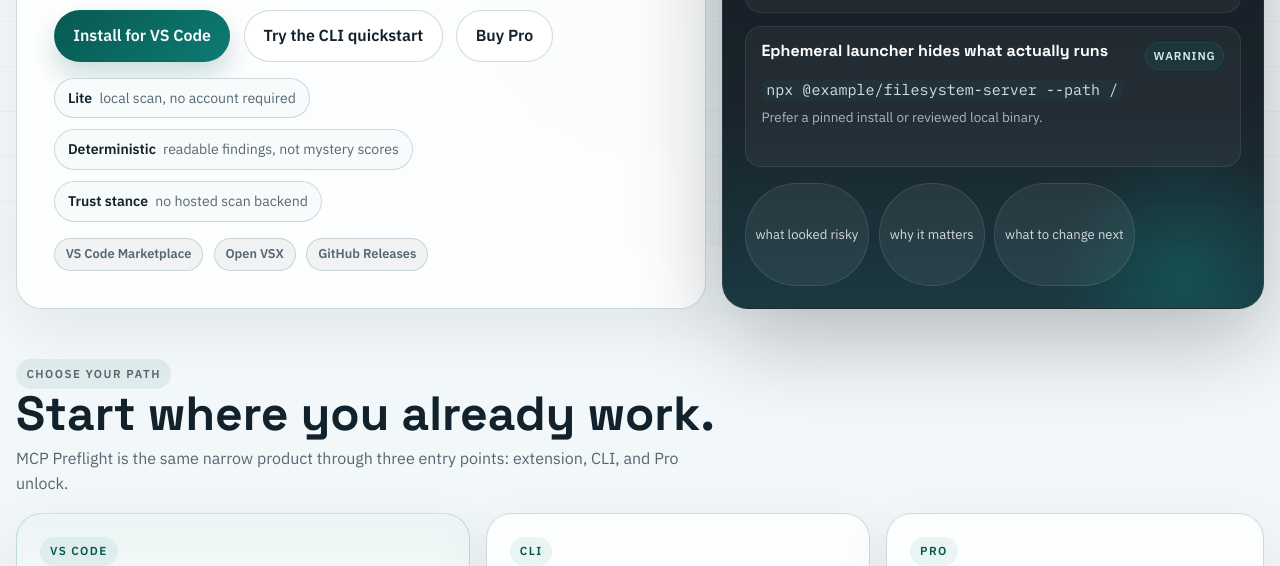
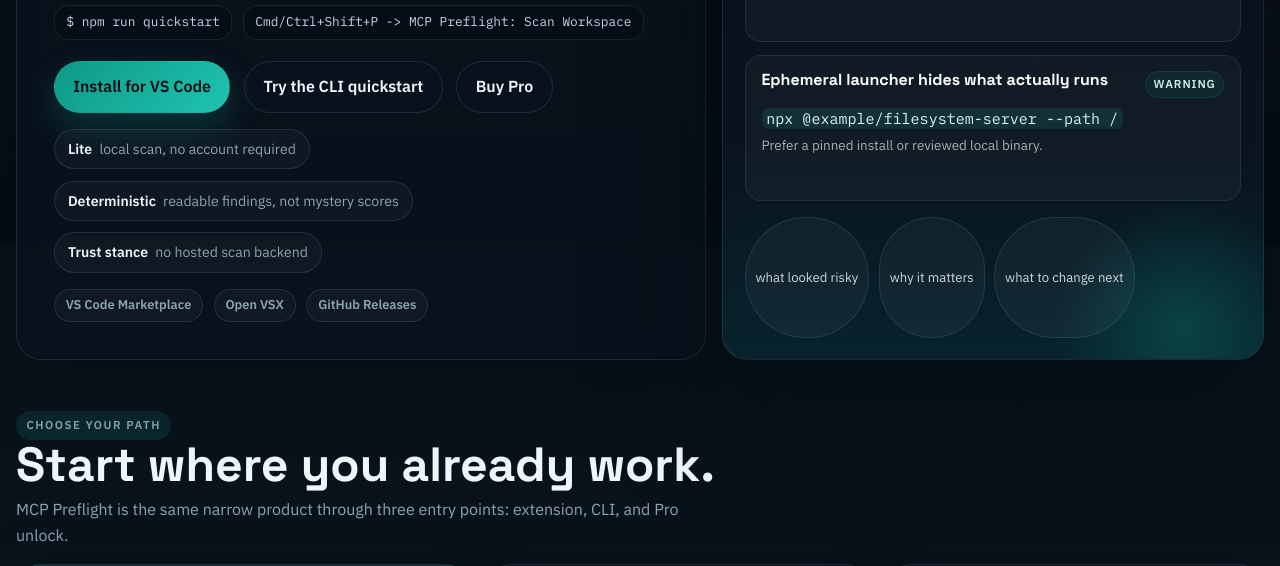
Before and after one commit to TimesAndPlaces/mcp-preflight, a website: page site/index.html in a window 1280 px wide. Shown: the part 554-1120 px from the top of the page. Drawn offline with Linux system fonts and the light colour scheme.

Commit message:
Shift site to dark developer-first design

```diff
--- a/site/index.html
+++ b/site/index.html
@@ -6,7 +6,7 @@
   <title>MCP Preflight | Check an MCP server before you trust it</title>
   <meta name="description" content="MCP Preflight is a local-first MCP security scanner for configs, prompts, and repo manifests.">
   <link rel="canonical" href="https://mcppreflight.com/">
-  <link rel="stylesheet" href="/styles.css?v=20260308-2">
+  <link rel="stylesheet" href="/styles.css?v=20260308-3">
   <link rel="icon" href="/favicon.svg" type="image/svg+xml">
 </head>
 <body>
@@ -35,6 +35,10 @@
           <p class="kicker">Local-first MCP preflight</p>
           <h1>Check an MCP server <span class="highlight">before you trust it.</span></h1>
           <p class="lead">Before you run a new MCP server or ship an agent workflow, run one scan and get a deterministic verdict with plain-language fixes.</p>
+          <div class="hero-command-row">
+            <span class="prompt-chip">$ npm run quickstart</span>
+            <span class="prompt-chip">Cmd/Ctrl+Shift+P -> MCP Preflight: Scan Workspace</span>
+          </div>
           <div class="action-row">
             <a class="button" href="https://marketplace.visualstudio.com/items?itemName=mcp-preflight.mcp-preflight-vscode">Install for VS Code</a>
             <a class="button-secondary" href="https://github.com/TimesAndPlaces/mcp-preflight#fast-start">Try the CLI quickstart</a>
--- a/site/styles.css
+++ b/site/styles.css
@@ -1,22 +1,22 @@
 @import url("https://fonts.googleapis.com/css2?family=IBM+Plex+Mono:wght@400;500&family=IBM+Plex+Sans:wght@400;500;600&family=Space+Grotesk:wght@500;700&display=swap");
 
 :root {
-  --paper: #eef4f6;
-  --paper-strong: #f7fbfc;
-  --surface: rgba(255, 255, 255, 0.8);
-  --surface-strong: rgba(255, 255, 255, 0.92);
-  --ink: #12222d;
-  --ink-soft: #566773;
-  --line: rgba(144, 167, 178, 0.42);
-  --line-strong: rgba(110, 135, 148, 0.55);
-  --accent: #0d7b72;
-  --accent-strong: #085951;
-  --signal: #d38733;
-  --signal-soft: #fff0dd;
-  --steel: #17384c;
-  --night: #0f1a22;
-  --shadow: 0 20px 60px rgba(18, 34, 45, 0.08);
-  --shadow-strong: 0 28px 90px rgba(8, 15, 20, 0.28);
+  --paper: #071018;
+  --paper-strong: #0b1620;
+  --surface: rgba(10, 19, 29, 0.84);
+  --surface-strong: rgba(12, 22, 33, 0.94);
+  --ink: #edf6fb;
+  --ink-soft: #8ea4b2;
+  --line: rgba(123, 156, 176, 0.18);
+  --line-strong: rgba(148, 185, 207, 0.32);
+  --accent: #1ec4b2;
+  --accent-strong: #109886;
+  --signal: #f0a14b;
+  --signal-soft: rgba(240, 161, 75, 0.12);
+  --steel: #d7e5ee;
+  --night: #040a0f;
+  --shadow: 0 24px 70px rgba(2, 8, 13, 0.34);
+  --shadow-strong: 0 36px 120px rgba(2, 8, 13, 0.52);
   --radius-lg: 1.25rem;
   --radius-xl: 1.6rem;
 }
@@ -36,7 +36,10 @@ body {
   color: var(--ink);
   font-family: "IBM Plex Sans", sans-serif;
   line-height: 1.6;
-  background: linear-gradient(180deg, #f8fcfd 0%, #eef4f6 48%, #e7eef1 100%);
+  background:
+    radial-gradient(circle at top, rgba(30, 196, 178, 0.12), transparent 28rem),
+    radial-gradient(circle at 82% 14%, rgba(240, 161, 75, 0.11), transparent 18rem),
+    linear-gradient(180deg, #071018 0%, #09131c 38%, #081019 100%);
 }
 
 body::before {
@@ -45,23 +48,33 @@ body::before {
   inset: 0;
   z-index: -2;
   pointer-events: none;
-  opacity: 0.82;
+  opacity: 1;
   background:
-    radial-gradient(circle at 10% 8%, rgba(13, 123, 114, 0.14), transparent 22rem),
-    radial-gradient(circle at 85% 11%, rgba(211, 135, 51, 0.18), transparent 18rem),
-    radial-gradient(circle at 50% 65%, rgba(23, 56, 76, 0.06), transparent 30rem),
-    repeating-linear-gradient(90deg, transparent 0 44px, rgba(18, 34, 45, 0.035) 44px 45px),
-    repeating-linear-gradient(0deg, transparent 0 44px, rgba(18, 34, 45, 0.035) 44px 45px);
+    linear-gradient(180deg, rgba(4, 10, 15, 0) 0%, rgba(4, 10, 15, 0.55) 100%),
+    repeating-linear-gradient(90deg, transparent 0 46px, rgba(142, 164, 178, 0.055) 46px 47px),
+    repeating-linear-gradient(0deg, transparent 0 46px, rgba(142, 164, 178, 0.055) 46px 47px);
+}
+
+body::after {
+  content: "";
+  position: fixed;
+  inset: 0;
+  z-index: -1;
+  pointer-events: none;
+  background:
+    linear-gradient(180deg, rgba(255, 255, 255, 0.015), rgba(255, 255, 255, 0)),
+    radial-gradient(circle at 20% 0%, rgba(30, 196, 178, 0.08), transparent 24rem);
+  mix-blend-mode: screen;
 }
 
 a {
-  color: var(--accent-strong);
+  color: #73dccf;
   text-decoration-thickness: 0.08em;
   text-underline-offset: 0.18em;
 }
 
 a:hover {
-  color: var(--accent);
+  color: #bff8ef;
 }
 
 img {
@@ -76,7 +89,8 @@ pre {
 code {
   padding: 0.08rem 0.3rem;
   border-radius: 0.45rem;
-  background: rgba(13, 123, 114, 0.08);
+  background: rgba(30, 196, 178, 0.12);
+  color: #d5f7f1;
 }
 
 pre {
@@ -85,9 +99,12 @@ pre {
   overflow-x: auto;
   border-radius: 1rem;
   border: 1px solid var(--line);
-  background: rgba(248, 251, 252, 0.92);
+  background:
+    linear-gradient(180deg, rgba(8, 16, 24, 0.95), rgba(10, 18, 27, 0.94)),
+    rgba(8, 16, 24, 0.94);
   color: var(--steel);
   font-size: 0.92rem;
+  box-shadow: inset 0 1px 0 rgba(255, 255, 255, 0.02);
 }
 
 .shell {
@@ -111,9 +128,9 @@ pre {
   padding: 0.85rem 1rem;
   border: 1px solid var(--line);
   border-radius: 1.25rem;
-  background: rgba(255, 255, 255, 0.72);
+  background: rgba(7, 16, 24, 0.74);
   backdrop-filter: blur(16px);
-  box-shadow: 0 10px 36px rgba(18, 34, 45, 0.08);
+  box-shadow: 0 16px 46px rgba(2, 8, 13, 0.28);
 }
 
 .brand {
@@ -242,8 +259,8 @@ pre {
   margin: 0;
   padding: 0.34rem 0.65rem;
   border-radius: 999px;
-  background: rgba(8, 89, 81, 0.08);
-  color: var(--accent-strong);
+  background: rgba(30, 196, 178, 0.12);
+  color: #8de7db;
   text-transform: uppercase;
   letter-spacing: 0.13em;
   font-size: 0.72rem;
@@ -275,6 +292,28 @@ pre {
 .home-hero .lead {
   max-width: 34rem;
   font-size: 1.14rem;
+}
+
+.hero-command-row {
+  display: flex;
+  gap: 0.65rem;
+  flex-wrap: wrap;
+  margin-top: 1rem;
+}
+
+.prompt-chip {
+  display: inline-flex;
+  align-items: center;
+  min-height: 2.2rem;
+  padding: 0.48rem 0.72rem;
+  border-radius: 0.9rem;
+  border: 1px solid rgba(138, 182, 204, 0.12);
+  background: rgba(4, 10, 15, 0.34);
+  color: #c5d8e3;
+  font-family: "IBM Plex Mono", monospace;
+  font-size: 0.8rem;
+  line-height: 1.35;
+  box-shadow: inset 0 1px 0 rgba(255, 255, 255, 0.02);
 }
 
 .highlight {
@@ -310,20 +349,20 @@ pre {
 }
 
 .button {
-  color: #f7fbfc;
+  color: #041015;
   background: linear-gradient(135deg, var(--accent-strong) 0%, var(--accent) 100%);
-  box-shadow: 0 14px 26px rgba(8, 89, 81, 0.2);
+  box-shadow: 0 14px 34px rgba(16, 152, 134, 0.28);
 }
 
 .button:hover {
-  color: #fff;
+  color: #041015;
   transform: translateY(-1px);
 }
 
 .button-secondary {
   color: var(--ink);
   border-color: var(--line);
-  background: rgba(255, 255, 255, 0.78);
+  background: rgba(11, 21, 31, 0.76);
 }
 
 .button-secondary:hover {
@@ -350,7 +389,7 @@ pre {
   align-items: center;
   padding: 0.35rem 0.68rem;
   border-radius: 999px;
-  background: rgba(18, 34, 45, 0.05);
+  background: rgba(255, 255, 255, 0.03);
   border: 1px solid var(--line);
   color: var(--ink-soft);
   font-size: 0.8rem;
@@ -364,7 +403,7 @@ pre {
   padding: 0.5rem 0.82rem;
   border-radius: 999px;
   border: 1px solid var(--line);
-  background: rgba(248, 251, 252, 0.88);
+  background: rgba(255, 255, 255, 0.03);
   color: var(--ink-soft);
   font-size: 0.88rem;
 }
@@ -386,10 +425,10 @@ pre {
   height: 100%;
   padding: 1.35rem;
   border-radius: var(--radius-xl);
-  border: 1px solid rgba(255, 255, 255, 0.08);
+  border: 1px solid rgba(138, 182, 204, 0.14);
   color: #eef5f7;
   background:
-    linear-gradient(180deg, rgba(11, 19, 25, 0.98) 0%, rgba(16, 26, 34, 0.96) 72%, rgba(12, 44, 53, 0.94) 100%);
+    linear-gradient(180deg, rgba(8, 16, 25, 0.98) 0%, rgba(10, 20, 31, 0.97) 72%, rgba(8, 37, 46, 0.95) 100%);
   box-shadow: var(--shadow-strong);
 }
 
@@ -413,8 +452,8 @@ pre {
 .decision-item {
   padding: 0.95rem 1rem;
   border-radius: 1rem;
-  border: 1px solid rgba(255, 255, 255, 0.08);
-  background: rgba(255, 255, 255, 0.045);
+  border: 1px solid rgba(138, 182, 204, 0.12);
+  background: rgba(255, 255, 255, 0.035);
 }
 
 .decision-item header {
@@ -567,6 +606,12 @@ pre {
   padding: 0.34rem 0.62rem;
 }
 
+.decision-footer .scan-tag,
+.scan-footer .scan-tag {
+  background: rgba(255, 255, 255, 0.04);
+  border-color: rgba(138, 182, 204, 0.14);
+}
+
 .finding-list {
   display: grid;
   gap: 0.8rem;
@@ -696,7 +741,9 @@ pre {
 .finding-frame {
   border: 1px solid var(--line);
   border-radius: var(--radius-xl);
-  background: var(--surface);
+  background:
+    linear-gradient(180deg, rgba(10, 19, 29, 0.95), rgba(9, 17, 26, 0.92)),
+    var(--surface);
   box-shadow: var(--shadow);
   backdrop-filter: blur(14px);
 }
@@ -709,9 +756,9 @@ pre {
 
 .path-card.featured {
   background:
-    linear-gradient(180deg, rgba(13, 123, 114, 0.08), rgba(255, 255, 255, 0.92) 60%),
+    linear-gradient(180deg, rgba(30, 196, 178, 0.12), rgba(10, 19, 29, 0.94) 60%),
     var(--surface-strong);
-  border-color: rgba(13, 123, 114, 0.22);
+  border-color: rgba(30, 196, 178, 0.22);
 }
 
 .path-label,
@@ -720,8 +767,8 @@ pre {
   align-items: center;
   padding: 0.33rem 0.62rem;
   border-radius: 999px;
-  background: rgba(13, 123, 114, 0.08);
-  color: var(--accent-strong);
+  background: rgba(30, 196, 178, 0.12);
+  color: #8de7db;
   font-size: 0.73rem;
   font-weight: 700;
   letter-spacing: 0.12em;
@@ -735,7 +782,9 @@ pre {
 .section-contrast {
   padding: 1.4rem;
   border-radius: calc(var(--radius-xl) + 0.35rem);
-  background: linear-gradient(180deg, rgba(15, 26, 34, 0.98) 0%, rgba(22, 37, 47, 0.94) 100%);
+  background:
+    linear-gradient(180deg, rgba(10, 21, 32, 0.98) 0%, rgba(8, 18, 27, 0.96) 100%);
+  border: 1px solid rgba(138, 182, 204, 0.12);
   box-shadow: var(--shadow-strong);
 }
 
@@ -754,9 +803,9 @@ pre {
 }
 
 .signal-card {
-  background: rgba(255, 255, 255, 0.06);
-  border-color: rgba(255, 255, 255, 0.08);
-  box-shadow: none;
+  background: rgba(255, 255, 255, 0.03);
+  border-color: rgba(138, 182, 204, 0.12);
+  box-shadow: inset 0 1px 0 rgba(255, 255, 255, 0.015);
 }
 
 .signal-card h3,
@@ -770,7 +819,7 @@ pre {
 
 .finding-frame {
   background:
-    linear-gradient(180deg, rgba(255, 255, 255, 0.9), rgba(247, 251, 252, 0.94)),
+    linear-gradient(180deg, rgba(9, 17, 26, 0.97), rgba(8, 16, 24, 0.94)),
     var(--surface);
 }
 
@@ -809,10 +858,10 @@ pre {
 }
 
 .compare-card.featured {
-  border-color: rgba(13, 123, 114, 0.25);
+  border-color: rgba(30, 196, 178, 0.22);
   background:
-    linear-gradient(180deg, rgba(13, 123, 114, 0.06), rgba(255, 255, 255, 0.88) 55%),
-    rgba(255, 255, 255, 0.88);
+    linear-gradient(180deg, rgba(30, 196, 178, 0.12), rgba(10, 19, 29, 0.94) 55%),
+    rgba(10, 19, 29, 0.94);
 }
 
 .plan-label {
@@ -822,8 +871,8 @@ pre {
   margin-bottom: 0.8rem;
   padding: 0.35rem 0.6rem;
   border-radius: 999px;
-  background: rgba(13, 123, 114, 0.08);
-  color: var(--accent-strong);
+  background: rgba(30, 196, 178, 0.12);
+  color: #8de7db;
   font-size: 0.74rem;
   font-weight: 700;
   letter-spacing: 0.12em;
@@ -854,7 +903,7 @@ pre {
   gap: 0.9rem;
   padding: 1.7rem;
   background:
-    linear-gradient(135deg, rgba(13, 123, 114, 0.08) 0%, rgba(211, 135, 51, 0.1) 100%),
+    linear-gradient(135deg, rgba(30, 196, 178, 0.14) 0%, rgba(240, 161, 75, 0.12) 100%),
     var(--surface-strong);
 }
 
@@ -1008,7 +1057,8 @@ pre {
 
   .action-row,
   .link-row,
-  .channel-row {
+  .channel-row,
+  .hero-command-row {
     flex-direction: column;
     align-items: stretch;
   }
```
Also changed, not shown: site/404.html (+1 -1 lines), site/example-report/index.html (+1 -1 lines), site/guides/index.html (+1 -1 lines), site/privacy/index.html (+1 -1 lines), site/pro/index.html (+1 -1 lines), site/rules/index.html (+1 -1 lines), site/security/index.html (+1 -1 lines).
